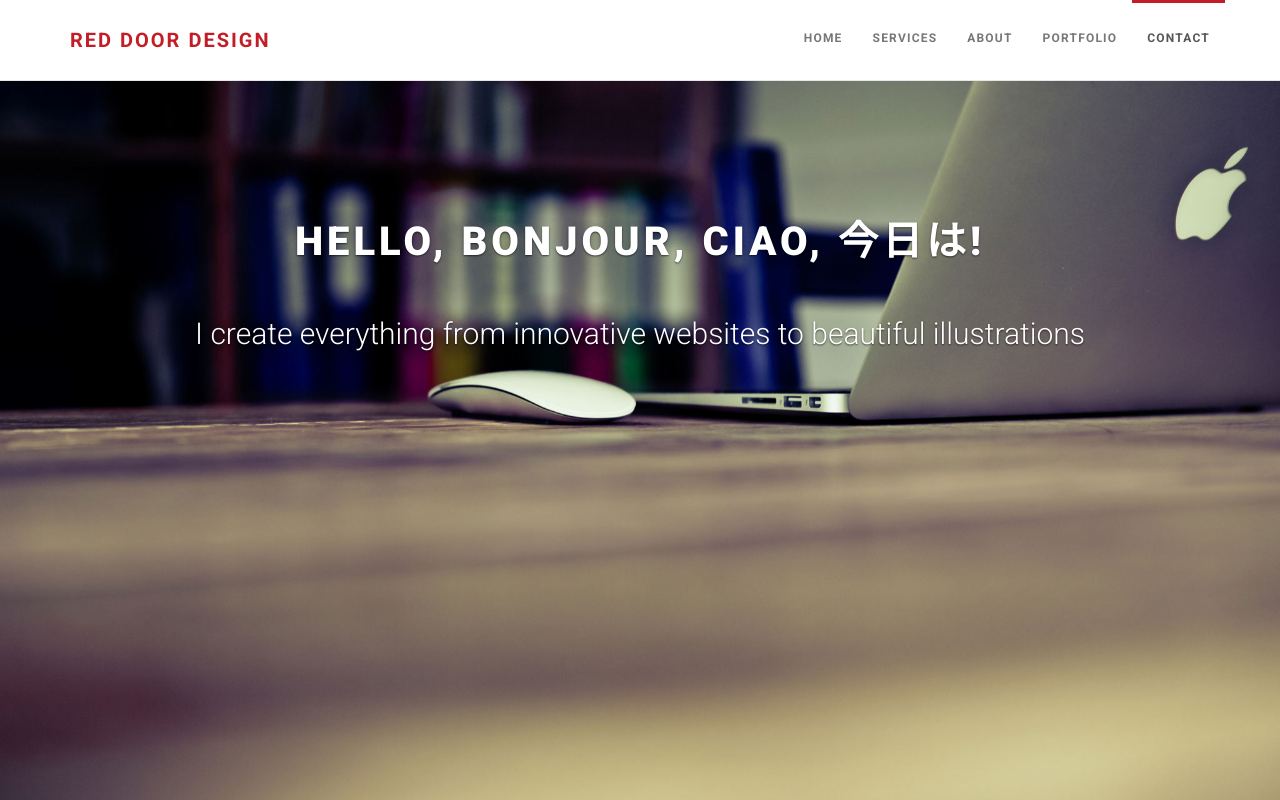
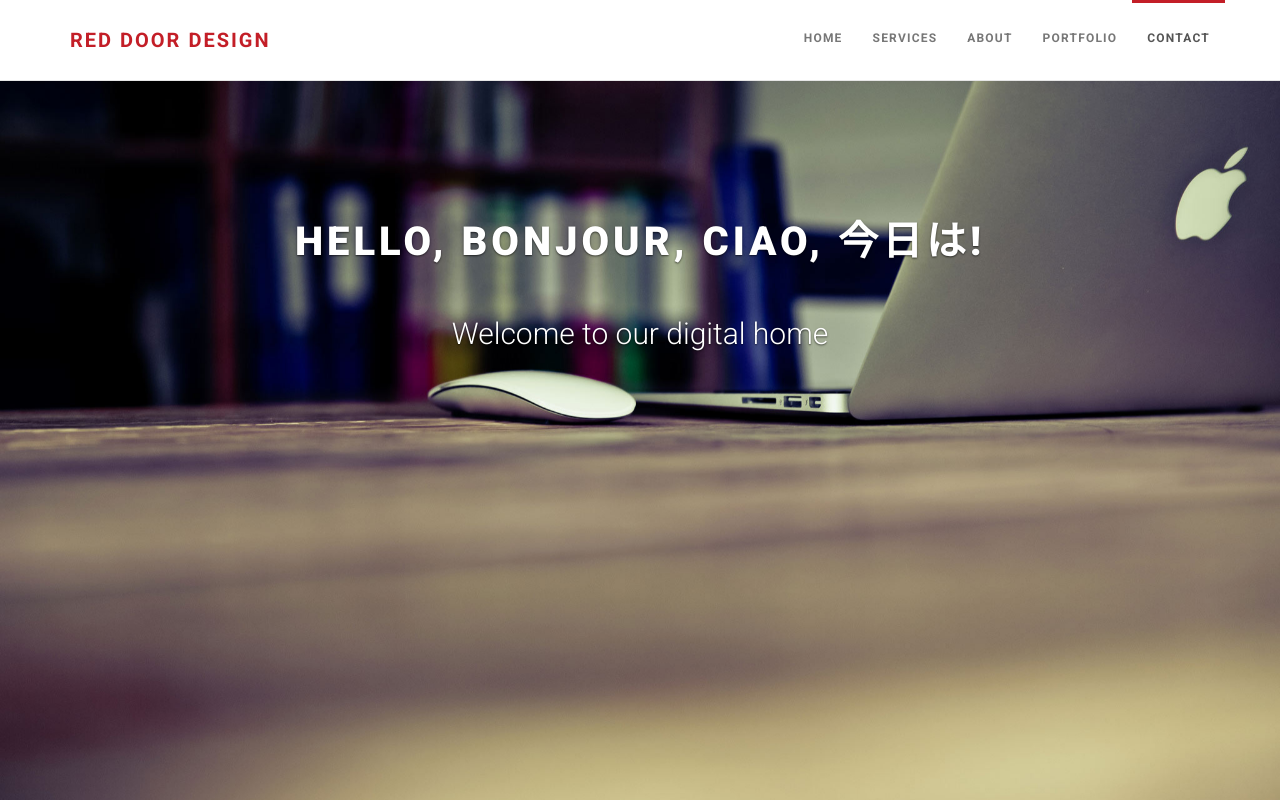
Before and after one commit to reddoordesign/reddoordesign, a plain HTML site: page index.html in a window 1280 px wide. Shown: the top 800 px of the page. Drawn offline with Linux system fonts and the light colour scheme.

Commit message:
greeting edit

```diff
--- a/index.html
+++ b/index.html
@@ -91,7 +91,7 @@
         <div class="container">
           <div class="row">
             <h1 data-animate="fadeInDown">Hello, bonjour, ciao, 今日は!</h1>
-            <p class="message" data-animate="fadeInUp">I create everything from innovative websites to beautiful illustrations</p>
+            <p class="message" data-animate="fadeInUp">Welcome to our digital home</p>
           </div>
         </div>
       </div>
```
